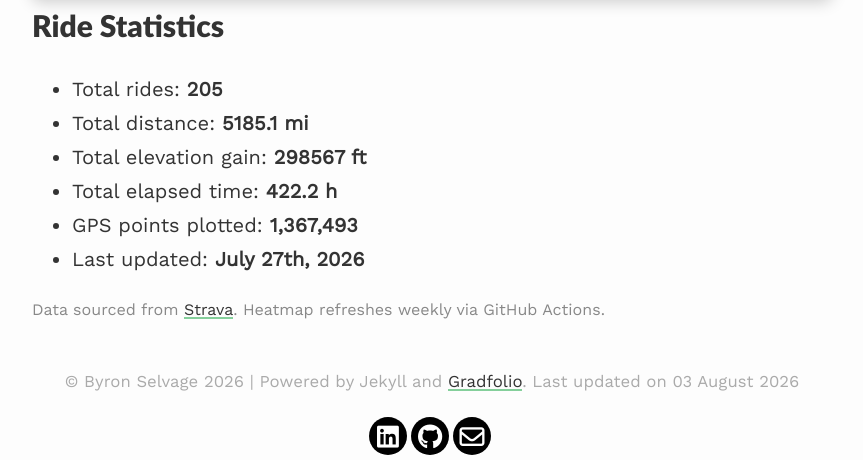
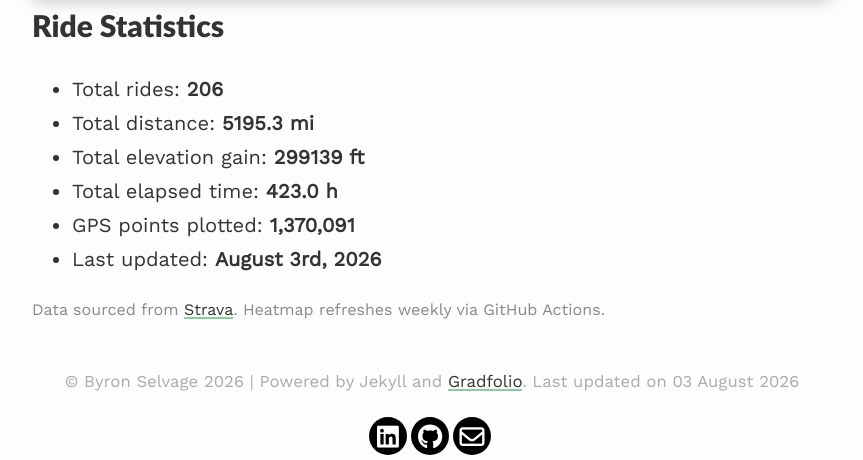
Before and after one commit to Byron-Selvage/Byron-Selvage.github.io, a Jekyll site: the page built from _pages/heatmap.md, in a window 1280 px wide. Shown: the part 842-1302 px from the top of the page, without its empty margins (208-1071 px from the left). Built offline with Jekyll 4.4.1, drawn with Linux system fonts in a browser that asks for light colours.

Commit message:
chore: update strava heatmap [skip ci]

```diff
--- a/_pages/heatmap.md
+++ b/_pages/heatmap.md
@@ -23,12 +23,12 @@ All my outdoor rides, visualized. Updated automatically every week.
 <!-- STATS:START -->
 ## Ride Statistics
 
-- Total rides: **205**
-- Total distance: **5185.1 mi**
-- Total elevation gain: **298567 ft**
-- Total elapsed time: **422.2 h**
-- GPS points plotted: **1,367,493**
-- Last updated: **July 27th, 2026**
+- Total rides: **206**
+- Total distance: **5195.3 mi**
+- Total elevation gain: **299139 ft**
+- Total elapsed time: **423.0 h**
+- GPS points plotted: **1,370,091**
+- Last updated: **August 3rd, 2026**
 <!-- STATS:END -->
 
 <p style="font-size: 0.8em; color: #888; margin-top: 8px;">
```
